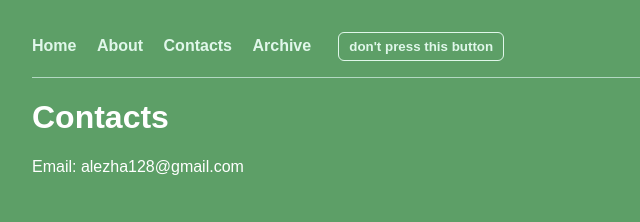
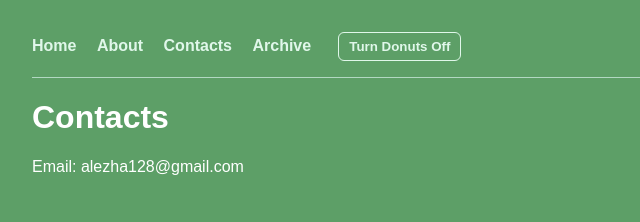
Before and after one commit to alezha128/alezha128.github.io, a Jekyll site: the page built from contacts.md, in a window 1280 px wide. Shown: the top 222 px of the page, without its empty margins (0-640 px from the left). Built offline with Jekyll 4.4.1, drawn with Linux system fonts in a browser that asks for light colours.

Commit message:
Change button text for donut toggle

```diff
--- a/_layouts/default.html
+++ b/_layouts/default.html
@@ -63,7 +63,7 @@
   <a href="/about.html">About</a>
   <a href="/contacts.html">Contacts</a>
   <a href="/archive.html">Archive</a>
-  <button id="donutToggle">don't press this button</button>
+  <button id="donutToggle">Turn Donuts Off</button>
 </nav>
 
 <hr>
```
